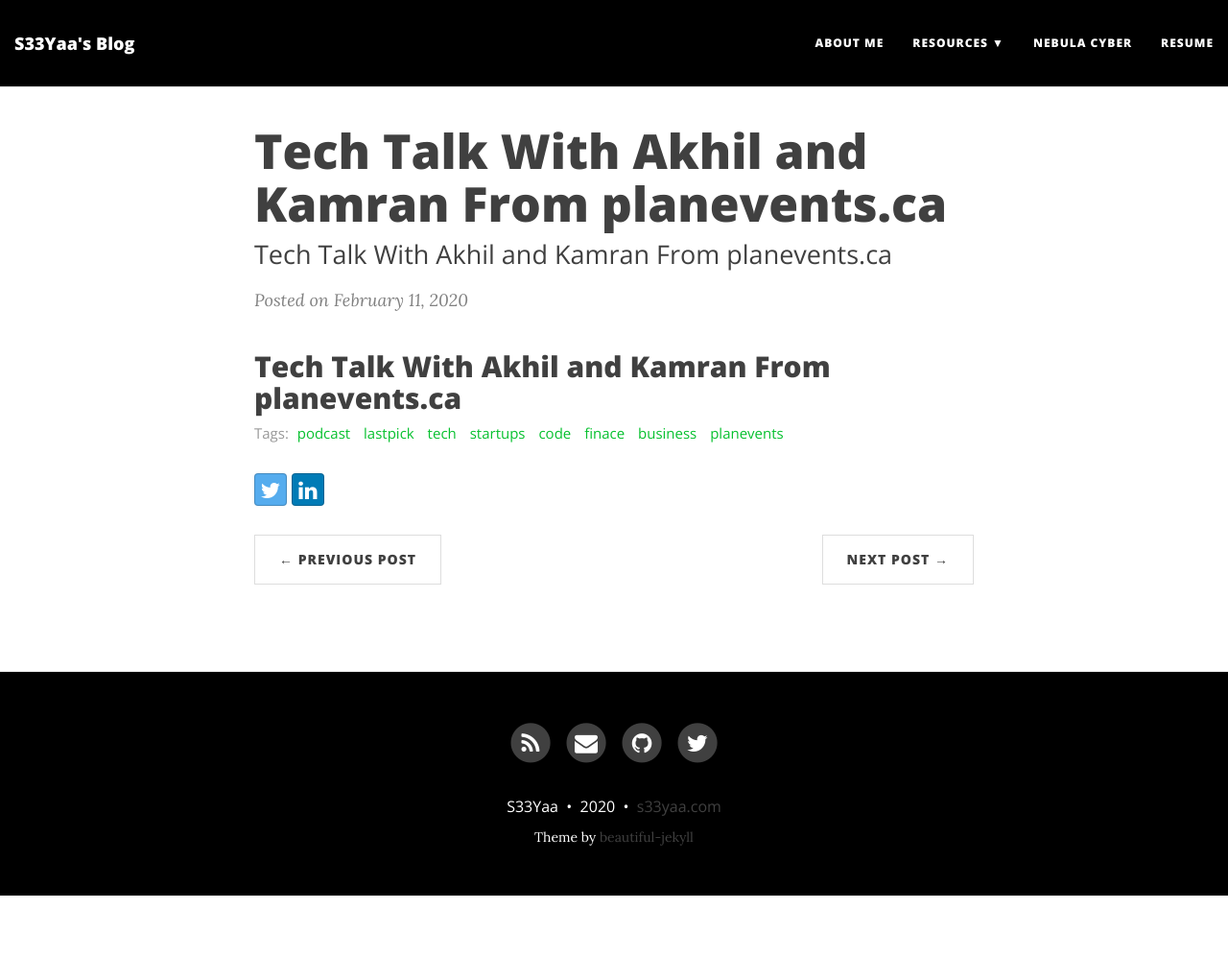
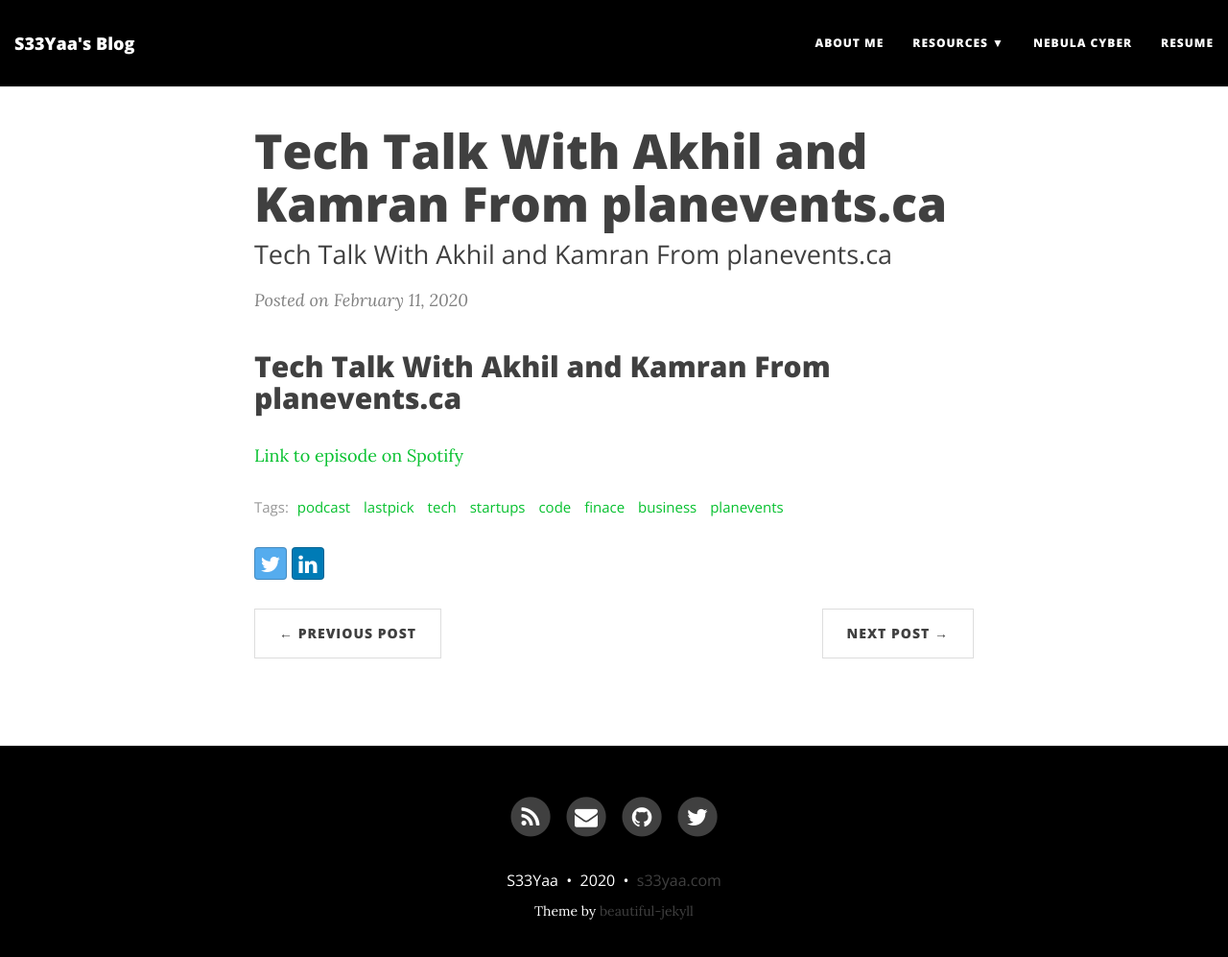
Before and after one commit to vevinkirk/vevinkirk.github.io, a Jekyll site: the page built from _posts/2020-02-11-Tech-Talk-With-Akhil-And-Kamran-From-Plantevents.md, in a window 1280 px wide and 1010 px high. Shown: the top 997 px of the window at 96% size. Built offline with Jekyll 4.4.1, drawn with Linux system fonts in a browser that asks for light colours; nearby versions of some CDN libraries.

Commit message:
Update 2020-02-11-Tech-Talk-With-Akhil-And-Kamran-From-Plantevents.md

```diff
--- a/_posts/2020-02-11-Tech-Talk-With-Akhil-And-Kamran-From-Plantevents.md
+++ b/_posts/2020-02-11-Tech-Talk-With-Akhil-And-Kamran-From-Plantevents.md
@@ -17,3 +17,4 @@
 ---
 
 ## Tech Talk With Akhil and Kamran From planevents.ca
+[Link to episode on Spotify](https://open.spotify.com/episode/5m1KnS45S5jXkQX96slUGM?si=1rMcDZxITv6izrh0krFxhw)
```
